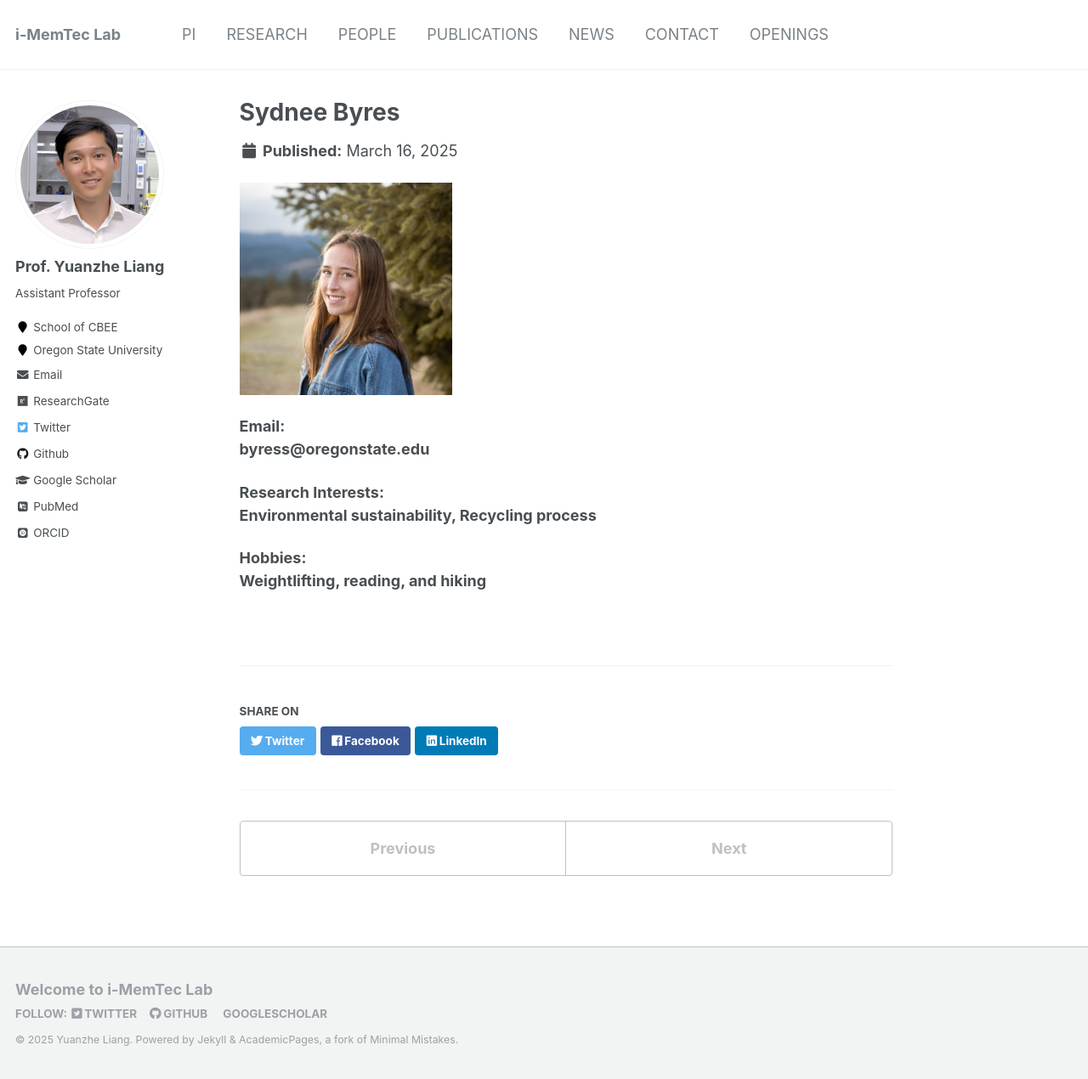
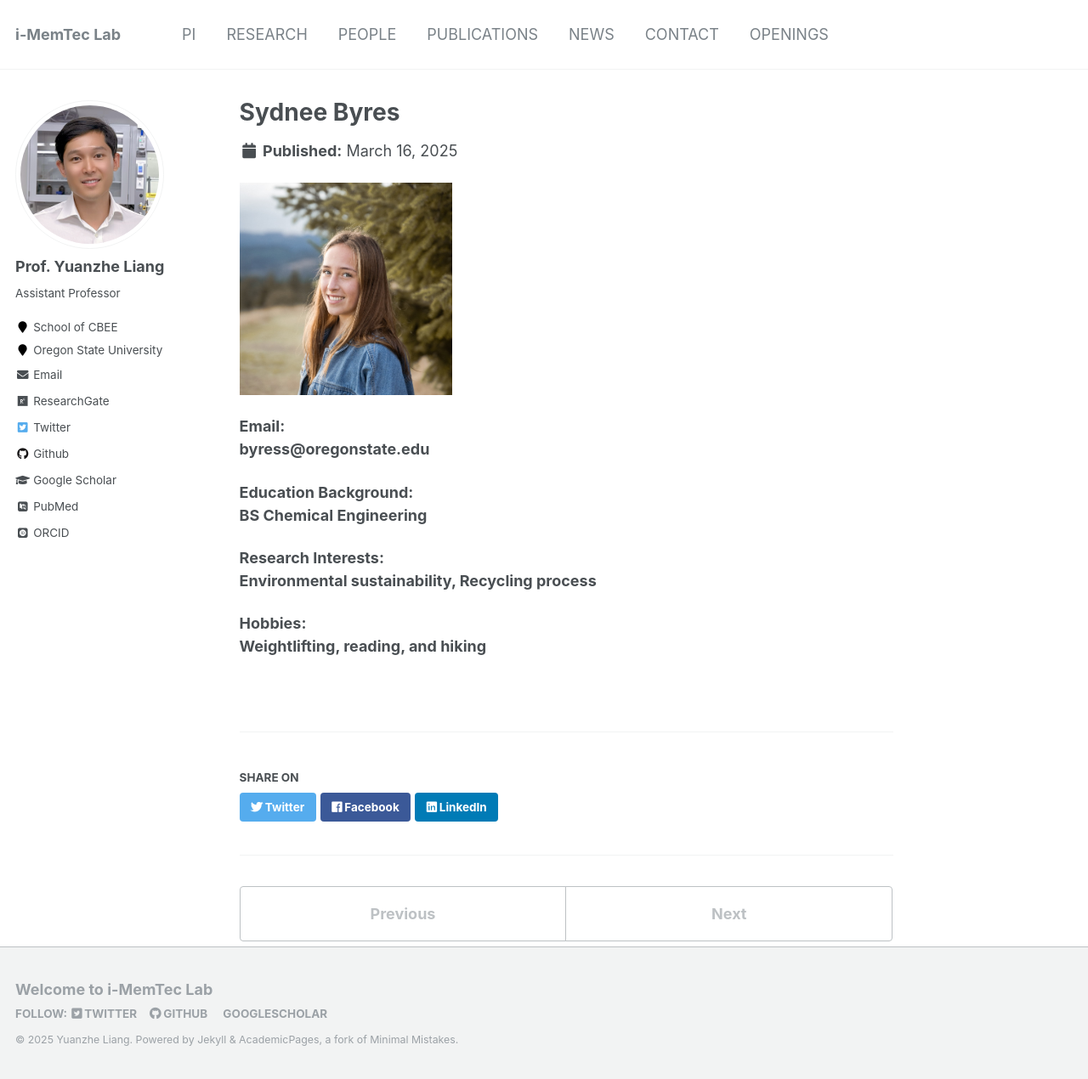
Before and after one commit to yuanzheliang/yuanzheliang.github.io, a Jekyll site: the page built from _portfolio/3-Sydnee.md, in a window 1280 px wide and 1270 px high. Shown: the whole window at 85% size. Built offline with Jekyll 4.4.1, drawn with Linux system fonts in a browser that asks for light colours; some web fonts are replaced.

Commit message:
Update 3-Sydnee.md

```diff
--- a/_portfolio/3-Sydnee.md
+++ b/_portfolio/3-Sydnee.md
@@ -10,6 +10,9 @@ status: "current"
 **Email:** <br/>
 **byress@oregonstate.edu**
 
+**Education Background:** <br/>
+**BS Chemical Engineering** <br/>
+
 **Research Interests:** <br/>
 **Environmental sustainability, Recycling process**
 
```
